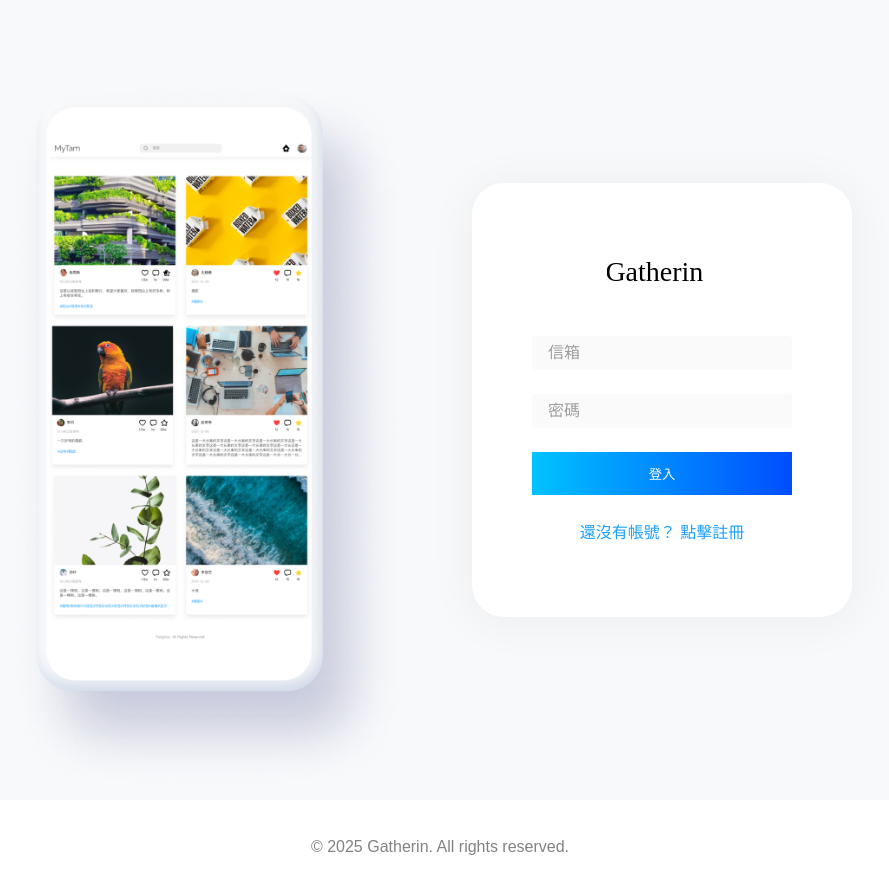
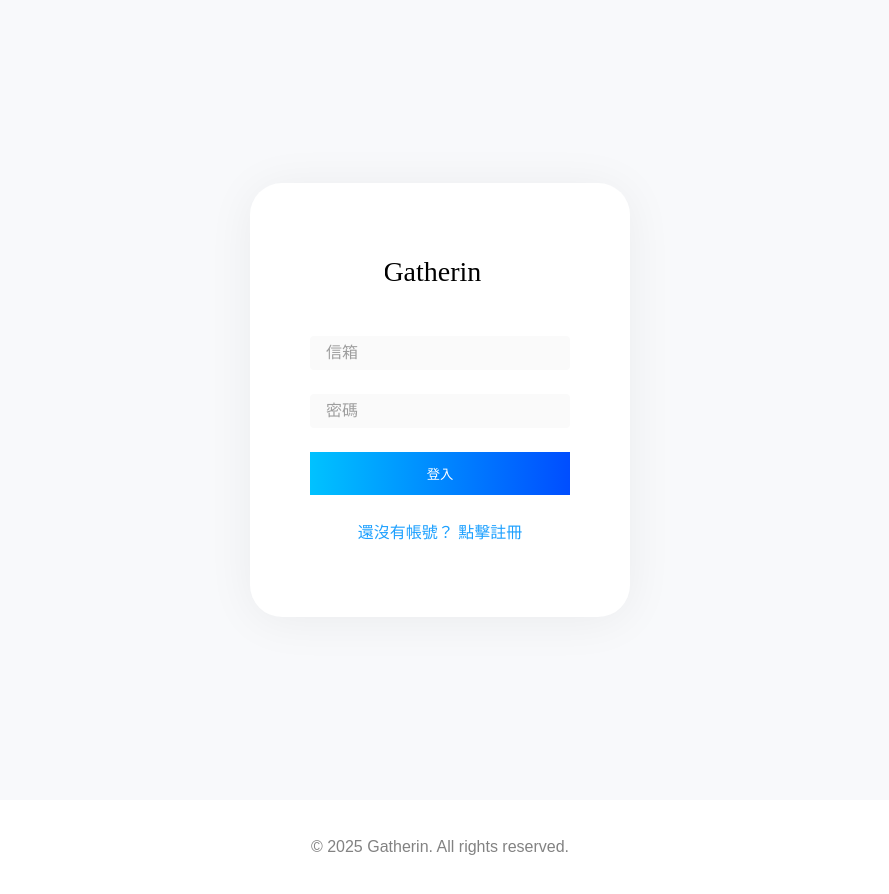
Before and after one commit to Peng16251/frontend-project, a Vue app: page /login in a window 1280 px wide. Shown: the whole page, without its empty margins (200-1089 px from the left). Built offline with nearby package versions, Linux system fonts and the light colour scheme.

Commit message:
feat: remove picture

```diff
--- a/src/pages/LoginPage.vue
+++ b/src/pages/LoginPage.vue
@@ -1,6 +1,6 @@
 <template>
   <div class="loginPage">
-    <img src="../assets/phone.png" alt="" class="phoneImage" />
+    <!-- <img src="../assets/phone.png" alt="" class="phoneImage" /> -->
     <div class="loginForm">
       <img src="../assets/logo.svg" alt="" />
       <form @submit.prevent>
@@ -70,9 +70,9 @@ async function login() {
 <style scoped>
 .loginPage {
   display: grid;
-  grid-template-columns: 1fr 1fr;
+  /* grid-template-columns: 1fr 1fr; */
   align-items: center;
-  gap: 5vw;
+  /* gap: 5vw; */
   width: 100vw;
   height: 100vh;
   max-width: 100%;
@@ -89,7 +89,7 @@ async function login() {
 }
 
 .loginForm {
-  justify-self: start;
+  justify-self: center;
   box-shadow: 0px 4px 48px rgba(0, 0, 0, 0.06);
   border-radius: 32px;
   background: white;
```
